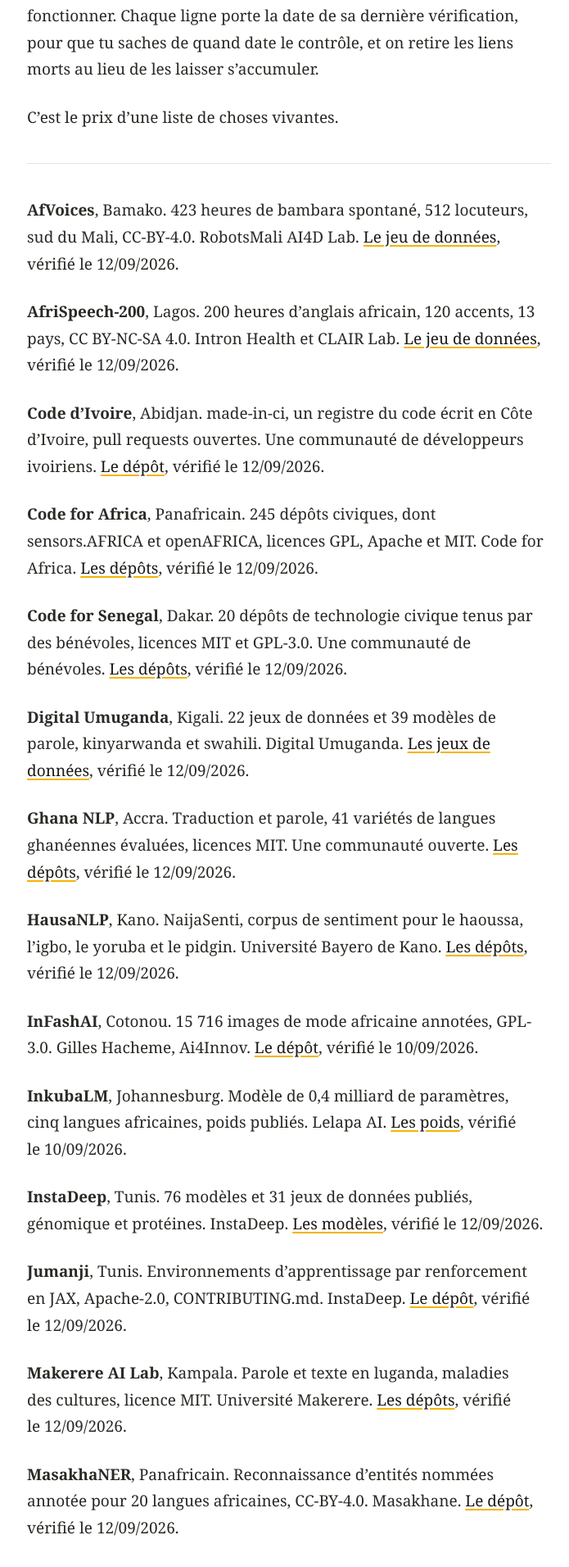
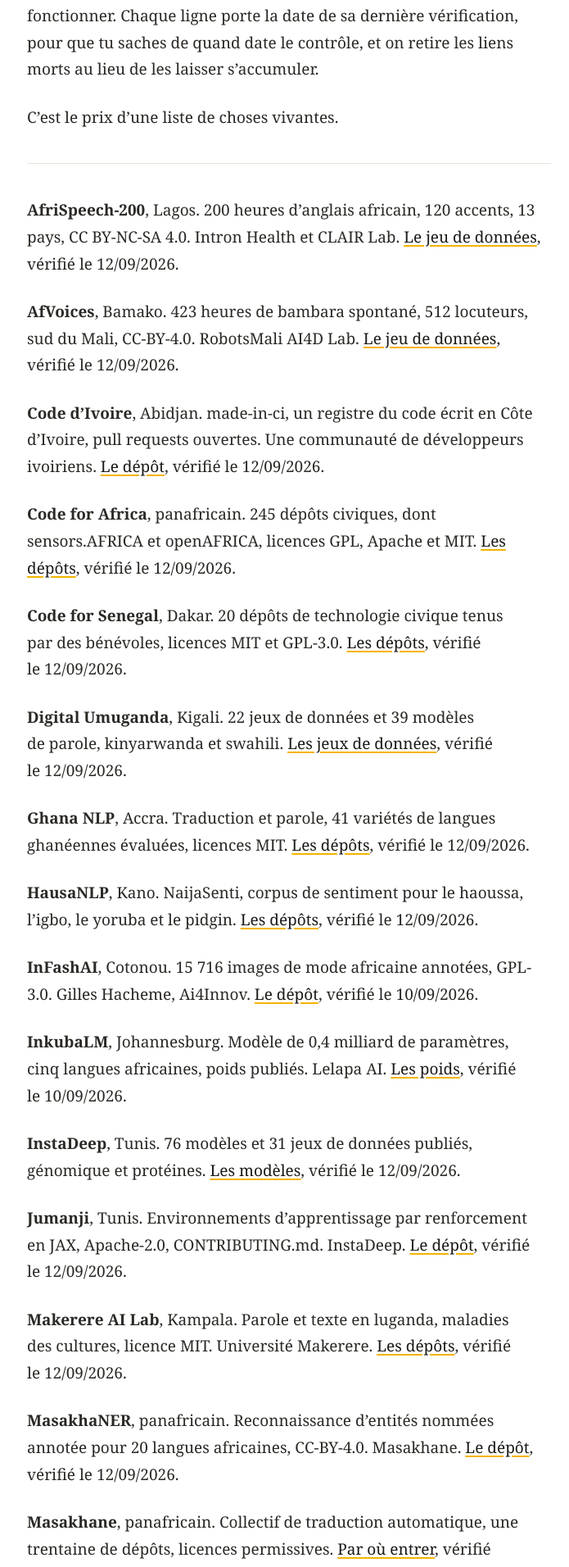
Before and after one commit to luuuc/build-here-book, a Jekyll site: the page built from _chapters/a4-deja-en-ligne.md, in a window 1280 px wide. Shown: the part 1516-3428 px from the top of the page at 82% size, without its empty margins (287-982 px from the left). Built offline with Jekyll 4.4.1, drawn with Linux system fonts in a browser that asks for light colours; some of the changed lines change nothing that is shown; some of the changed text lies outside the part shown.

Commit message:
refactor(chapters): la liste des projets ouverts est écrite dans la page
Les vingt entrées étaient assemblées à la génération depuis un fichier
de données. Elles sont maintenant dans la page. Le lecteur voit la même
liste.

```diff
--- a/_chapters/a4-deja-en-ligne.md
+++ b/_chapters/a4-deja-en-ligne.md
@@ -46,10 +46,45 @@
 
 ---
 
-{% assign lignes = site.data['deja-en-ligne'] | sort: "nom" %}
-{% for l in lignes %}
-**{{ l.nom }}**, {{ l.lieu }}. {{ l.fait }}. {{ l.par }}. [{{ l.porte }}]({{ l.lien }}){:target="_blank" rel="noopener"}, vérifié le {{ l.verifie | date: "%d/%m/%Y" }}.
-{% endfor %}
+**AfriSpeech-200**, Lagos. 200 heures d'anglais africain, 120 accents, 13 pays, CC BY-NC-SA 4.0. Intron Health et CLAIR Lab. [Le jeu de données](https://huggingface.co/datasets/intronhealth/afrispeech-200), vérifié le 12/09/2026.
+
+**AfVoices**, Bamako. 423 heures de bambara spontané, 512 locuteurs, sud du Mali, CC-BY-4.0. RobotsMali AI4D Lab. [Le jeu de données](https://huggingface.co/datasets/RobotsMali/afvoices), vérifié le 12/09/2026.
+
+**Code d'Ivoire**, Abidjan. made-in-ci, un registre du code écrit en Côte d'Ivoire, pull requests ouvertes. Une communauté de développeurs ivoiriens. [Le dépôt](https://github.com/codedivoire/made-in-ci), vérifié le 12/09/2026.
+
+**Code for Africa**, panafricain. 245 dépôts civiques, dont sensors.AFRICA et openAFRICA, licences GPL, Apache et MIT. [Les dépôts](https://github.com/CodeForAfrica), vérifié le 12/09/2026.
+
+**Code for Senegal**, Dakar. 20 dépôts de technologie civique tenus par des bénévoles, licences MIT et GPL-3.0. [Les dépôts](https://github.com/Code-for-Senegal), vérifié le 12/09/2026.
+
+**Digital Umuganda**, Kigali. 22 jeux de données et 39 modèles de parole, kinyarwanda et swahili. [Les jeux de données](https://huggingface.co/DigitalUmuganda), vérifié le 12/09/2026.
+
+**Ghana NLP**, Accra. Traduction et parole, 41 variétés de langues ghanéennes évaluées, licences MIT. [Les dépôts](https://github.com/GhanaNLP), vérifié le 12/09/2026.
+
+**HausaNLP**, Kano. NaijaSenti, corpus de sentiment pour le haoussa, l'igbo, le yoruba et le pidgin. [Les dépôts](https://github.com/hausanlp), vérifié le 12/09/2026.
+
+**InFashAI**, Cotonou. 15 716 images de mode africaine annotées, GPL-3.0. Gilles Hacheme, Ai4Innov. [Le dépôt](https://github.com/hgilles06/infashai), vérifié le 10/09/2026.
+
+**InkubaLM**, Johannesburg. Modèle de 0,4 milliard de paramètres, cinq langues africaines, poids publiés. Lelapa AI. [Les poids](https://huggingface.co/lelapa/InkubaLM-0.4B), vérifié le 10/09/2026.
+
+**InstaDeep**, Tunis. 76 modèles et 31 jeux de données publiés, génomique et protéines. [Les modèles](https://huggingface.co/InstaDeepAI), vérifié le 12/09/2026.
+
+**Jumanji**, Tunis. Environnements d'apprentissage par renforcement en JAX, Apache-2.0, CONTRIBUTING.md. InstaDeep. [Le dépôt](https://github.com/instadeepai/jumanji), vérifié le 12/09/2026.
+
+**Makerere AI Lab**, Kampala. Parole et texte en luganda, maladies des cultures, licence MIT. Université Makerere. [Les dépôts](https://github.com/AI-Lab-Makerere), vérifié le 12/09/2026.
+
+**MasakhaNER**, panafricain. Reconnaissance d'entités nommées annotée pour 20 langues africaines, CC-BY-4.0. Masakhane. [Le dépôt](https://github.com/masakhane-io/masakhane-ner), vérifié le 12/09/2026.
+
+**Masakhane**, panafricain. Collectif de traduction automatique, une trentaine de dépôts, licences permissives. [Par où entrer](https://github.com/masakhane-io/masakhane-community), vérifié le 10/09/2026.
+
+**Mbaza NLP**, Kigali. Reconnaissance vocale, synthèse et traduction kinyarwanda, modèles et données publiés. [Les modèles](https://huggingface.co/mbazaNLP), vérifié le 12/09/2026.
+
+**SALAMA**, Cotonou. Reconnaissance vocale, synthèse et modèle de langue pour langues africaines. Ai4Innov. [Les modèles](https://huggingface.co/Ai4Innov), vérifié le 10/09/2026.
+
+**Sunbird AI**, Kampala. Modèles de parole et de langue couvrant jusqu'à 67 langues africaines. [Les modèles](https://huggingface.co/Sunbird), vérifié le 12/09/2026.
+
+**Ushahidi**, Nairobi. Plateforme de signalement, AGPL-3.0, CONTRIBUTING.md, pull requests ouvertes. [Le dépôt](https://github.com/ushahidi/platform), vérifié le 10/09/2026.
+
+**Zindi**, panafricain. Compétitions de science des données, profil gratuit, défis ouverts sans introduction. [Les défis](https://zindi.world/), vérifié le 12/09/2026.
 
 ---
 
```
